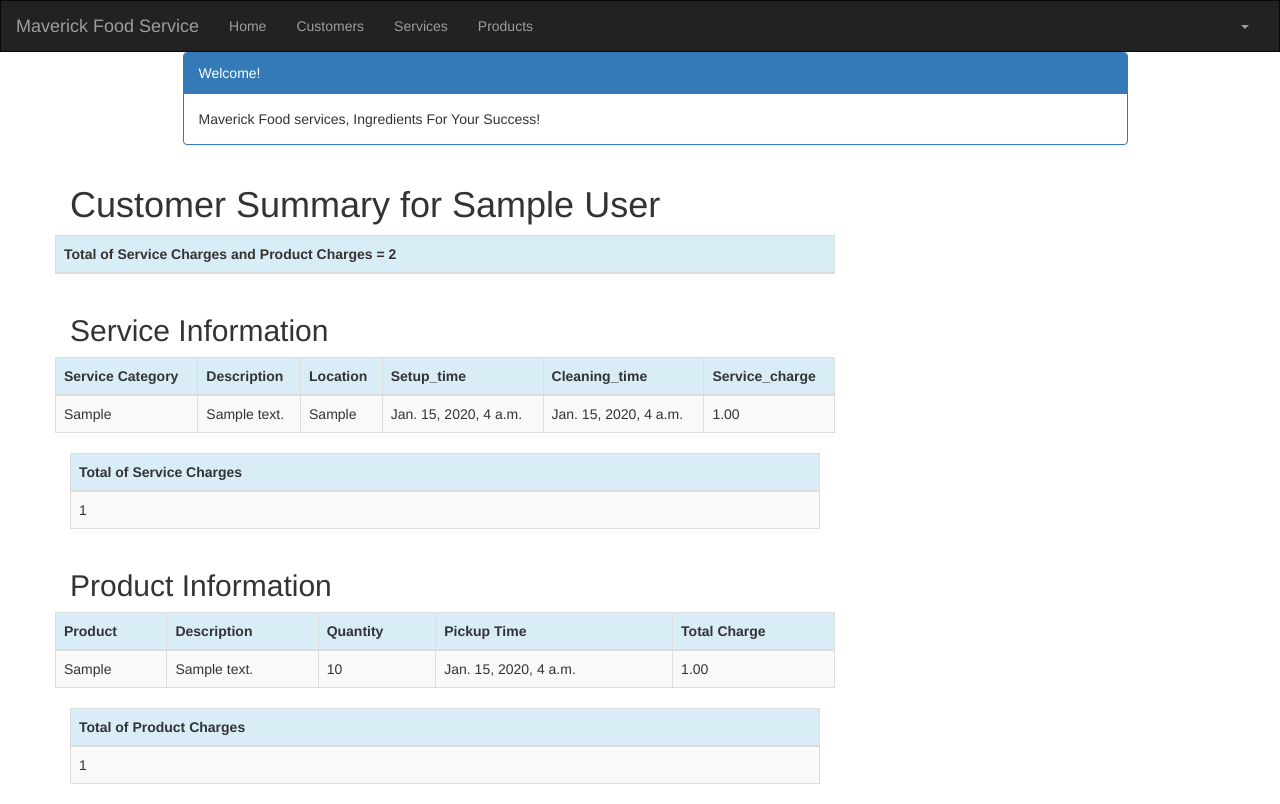
After one commit to uno-isqa-3900/assignment2-Conniesy2021, a Django app: page /customer/1/summary/ in a window 1280 px wide. The commit adds this page. Run offline with Django 3.2, Linux system fonts and the light colour scheme; a user stored in the database is signed in; tables that the repository leaves empty hold one stand-in row (values such as "Sample post"); lists and menus that the app fills with data are empty; some libraries are stand-ins or nearby versions.

Commit message:
update
update

```diff
--- a/crm/templates/crm/customer_list.html
+++ b/crm/templates/crm/customer_list.html
@@ -72,7 +72,7 @@ href="https://maxcdn.bootstrapcdn.com/bootstrap/3.3.4/css/bootstrap.min.css">
                                   onclick="return confirm('Are you sure you want to delete?')"
                                   class="btn btn-danger">Delete</a>
                     </td>
-                    <td><a href=""
+                    <td><a href="{% url 'crm:summary' pk=customer.pk %}"
                            class="btn btn-primary">Summary</a>
 
                 </tr>
--- /dev/null
+++ b/crm/templates/crm/summary.html
@@ -0,0 +1,125 @@
+{% extends 'crm/base.html' %}
+{% block content %}
+{% load mathfilters %}
+{% load humanize %}
+
+<div class="container">
+    <div class="row">
+        <div class="col-md-10 col-md-offset-1">
+            <div class="panel panel-primary">
+                <div class="panel-heading">Welcome!</div>
+                <div class="panel-body">
+                    Maverick Food services, Ingredients For Your Success!
+                </div>
+            </div>
+        </div>
+    </div>
+</div>
+<div class="row">
+  <h1 style="padding-left: 15Px">Customer Summary for {{ customer.cust_name }}</h1>
+</div>
+
+    <div class="row">
+        <table class="table table-striped table-bordered table-hover">
+            <thead>
+                <tr class="bg-info">
+                    <th>
+                    Total of Service Charges and Product Charges =
+                    {{ sum_service_charge.service_charge__sum|add:sum_product_charge.charge__sum }}
+                    </th>
+                </tr>
+            </thead>
+        </table>
+    </div>
+
+    <div class="row">
+        <h2 style="padding-left: 15Px">Service Information</h2>
+    </div>
+    <div class="row">
+        <table class="table table-striped table-bordered table-hover">
+            <thead>
+            <tr class="bg-info">
+                <th>Service Category</th>
+                <th>Description</th>
+                <th>Location</th>
+                <th>Setup_time</th>
+                <th>Cleaning_time</th>
+                <th>Service_charge</th>
+
+            </tr>
+            </thead>
+            <tbody>
+            {% for service in services %}
+                <tr>
+                    <td>{{ service.service_category }}</td>
+                    <td>{{ service.description }}</td>
+                    <td>{{ service.location }}</td>
+                    <td>{{ service.setup_time }}</td>
+                    <td>{{ service.cleanup_time }}</td>
+                    <td>{{ service.service_charge|intcomma }}</td>
+                </tr>
+            {% endfor %}
+            </tbody>
+        </table>
+    </div>
+    <div>
+        <table class="table table-striped table-bordered table-hover">
+        <thead>
+            <tr class="bg-info">
+                <th>Total of Service Charges</th>
+            </tr>
+        </thead>
+        <tbody>
+            <tr>
+                <td>{{ sum_service_charge.service_charge__sum|intcomma }}</td>
+            </tr>
+        </tbody>
+    </table>
+    </div>
+
+    <div class="row">
+        <h2 style="padding-left: 15Px">Product Information</h2>
+    </div>
+    <div class="row">
+        <table class="table table-striped table-bordered table-hover">
+            <thead>
+            <tr class="bg-info">
+                <th>Product</th>
+                <th>Description</th>
+                <th>Quantity</th>
+                <th>Pickup Time</th>
+                <th>Total Charge</th>
+
+            </tr>
+            </thead>
+            <tbody>
+            {% for product in products %}
+                <tr>
+                    <td>{{ product.product }}</td>
+                    <td>{{ product.p_description }}</td>
+                    <td>{{ product.quantity|intcomma }}</td>
+                    <td>{{ product.pickup_time }}</td>
+
+
+                    <td>{{ product.charge|intcomma }}</td>
+                </tr>
+            {% endfor %}
+            </tbody>
+        </table>
+    </div>
+    <div>
+        <table class="table table-striped table-bordered table-hover">
+        <thead>
+            <tr class="bg-info">
+                <th>Total of Product Charges</th>
+            </tr>
+        </thead>
+        <tbody>
+            <tr>
+                <td>{{ sum_product_charge.charge__sum|intcomma }}</td>
+            </tr>
+        </tbody>
+    </table>
+    </div>
+
+{% endblock %}
--- a/crm/urls.py
+++ b/crm/urls.py
@@ -17,4 +17,5 @@ urlpatterns = [
     path('product/create/', views.product_new, name='product_new'),
     path('product/<int:pk>/edit/', views.product_edit, name='product_edit'),
     path('product/<int:pk>/delete/', views.product_delete, name='product_delete'),
+    path('customer/<int:pk>/summary/', views.summary, name='summary'),
 ]
--- a/crm/views.py
+++ b/crm/views.py
@@ -4,125 +4,168 @@ from django.shortcuts import render, get_object_or_404
 from django.shortcuts import render
 from .models import *
 from .forms import *
+from django.db.models import Sum
+from _decimal import Decimal
 
 now = timezone.now()
+
+
 def home(request):
     return render(request, 'crm/home.html',
-             {'crm': home})
+                  {'crm': home})
+
 
 @login_required
 def customer_list(request):
     customer = Customer.objects.filter(created_date__lte=timezone.now())
     return render(request, 'crm/customer_list.html',
                   {'customers': customer})
+
+
 @login_required
 def customer_edit(request, pk):
-   customer = get_object_or_404(Customer, pk=pk)
-   if request.method == "POST":
-       # update
-       form = CustomerForm(request.POST, instance=customer)
-       if form.is_valid():
-           customer = form.save(commit=False)
-           customer.updated_date = timezone.now()
-           customer.save()
-           customer = Customer.objects.filter(created_date__lte=timezone.now())
-           return render(request, 'crm/customer_list.html',
-                         {'customers': customer})
-   else:
-        # edit
-       form = CustomerForm(instance=customer)
-   return render(request, 'crm/customer_edit.html', {'form': form})
+    customer = get_object_or_404(Customer, pk=pk)
+    if request.method == "POST":
+        # update
+        form = CustomerForm(request.POST, instance=customer)
+        if form.is_valid():
+            customer = form.save(commit=False)
+            customer.updated_date = timezone.now()
+            customer.save()
+            customer = Customer.objects.filter(created_date__lte=timezone.now())
+            return render(request, 'crm/customer_list.html',
+                          {'customers': customer})
+    else:
+    # edit
+        form = CustomerForm(instance=customer)
+        return render(request, 'crm/customer_edit.html', {'form': form})
+
 
 @login_required
 def customer_delete(request, pk):
-   customer = get_object_or_404(Customer, pk=pk)
-   customer.delete()
-   return redirect('crm:customer_list')
+    customer = get_object_or_404(Customer, pk=pk)
+    customer.delete()
+    return redirect('crm:customer_list')
+
 
 @login_required
 def service_list(request):
-   services = Service.objects.filter(created_date__lte=timezone.now())
-   return render(request, 'crm/service_list.html', {'services': services})
+    services = Service.objects.filter(created_date__lte=timezone.now())
+    return render(request, 'crm/service_list.html', {'services': services})
+
 
 @login_required
 def service_new(request):
-   if request.method == "POST":
-       form = ServiceForm(request.POST)
-       if form.is_valid():
-           service = form.save(commit=False)
-           service.created_date = timezone.now()
-           service.save()
-           services = Service.objects.filter(created_date__lte=timezone.now())
-           return render(request, 'crm/service_list.html',
-                         {'services': services})
-   else:
-       form = ServiceForm()
-       # print("Else")
-   return render(request, 'crm/service_new.html', {'form': form})
+    if request.method == "POST":
+        form = ServiceForm(request.POST)
+        if form.is_valid():
+            service = form.save(commit=False)
+            service.created_date = timezone.now()
+            service.save()
+            services = Service.objects.filter(created_date__lte=timezone.now())
+            return render(request, 'crm/service_list.html',
+                          {'services': services})
+    else:
+        form = ServiceForm()
+        # print("Else")
+    return render(request, 'crm/service_new.html', {'form': form})
+
 
 @login_required
 def service_edit(request, pk):
-   service = get_object_or_404(Service, pk=pk)
-   if request.method == "POST":
-       form = ServiceForm(request.POST, instance=service)
-       if form.is_valid():
-           service = form.save()
-           # service.customer = service.id
-           service.updated_date = timezone.now()
-           service.save()
-           services = Service.objects.filter(created_date__lte=timezone.now())
-           return render(request, 'crm/service_list.html', {'services': services})
-   else:
-       # print("else")
-       form = ServiceForm(instance=service)
-   return render(request, 'crm/service_edit.html', {'form': form})
+    service = get_object_or_404(Service, pk=pk)
+    if request.method == "POST":
+        form = ServiceForm(request.POST, instance=service)
+        if form.is_valid():
+            service = form.save()
+            # service.customer = service.id
+            service.updated_date = timezone.now()
+            service.save()
+            services = Service.objects.filter(created_date__lte=timezone.now())
+            return render(request, 'crm/service_list.html', {'services': services})
+    else:
+        # print("else")
+        form = ServiceForm(instance=service)
+    return render(request, 'crm/service_edit.html', {'form': form})
+
 
 @login_required
 def service_delete(request, pk):
-   service = get_object_or_404(Service, pk=pk)
-   service.delete()
-   return redirect('crm:service_list')
+    service = get_object_or_404(Service, pk=pk)
+    service.delete()
+    return redirect('crm:service_list')
+
 
 @login_required
 def product_list(request):
-   products = Product.objects.filter(created_date__lte=timezone.now())
-   return render(request, 'crm/product_list.html', {'products': products})
+    products = Product.objects.filter(created_date__lte=timezone.now())
+    return render(request, 'crm/product_list.html', {'products': products})
+
 
 @login_required
 def product_new(request):
-   if request.method == "POST":
-       form = ProductForm(request.POST)
-       if form.is_valid():
-           product = form.save(commit=False)
-           product.created_date = timezone.now()
-           product.save()
-           products = product.objects.filter(created_date__lte=timezone.now())
-           return render(request, 'crm/products_list.html',
-                         {'products': products})
-   else:
-       form = ProductForm()
-       # print("Else")
-   return render(request, 'crm/product_new.html', {'form': form})
+    if request.method == "POST":
+        form = ProductForm(request.POST)
+        if form.is_valid():
+            product = form.save(commit=False)
+            product.created_date = timezone.now()
+            product.save()
+            products = product.objects.filter(created_date__lte=timezone.now())
+            return render(request, 'crm/product_list.html',
+                          {'products': products})
+    else:
+        form = ProductForm()
+        # print("Else")
+    return render(request, 'crm/product_new.html', {'form': form})
+
 
 @login_required
 def product_edit(request, pk):
-   product = get_object_or_404(Product, pk=pk)
-   if request.method == "POST":
-       form = ProductForm(request.POST, instance=product)
-       if form.is_valid():
-           product = form.save()
-           # product.customer = product.id
-           product.updated_date = timezone.now()
-           product.save()
-           products = Product.objects.filter(created_date__lte=timezone.now())
-           return render(request, 'crm/product_list.html', {'products': products})
-   else:
-       # print("else")
-       form = ProductForm(instance=product)
-   return render(request, 'crm/product_edit.html', {'form': form})
+    product = get_object_or_404(Product, pk=pk)
+    if request.method == "POST":
+        form = ProductForm(request.POST, instance=product)
+        if form.is_valid():
+            product = form.save()
+            # product.customer = product.id
+            product.updated_date = timezone.now()
+            product.save()
+            products = Product.objects.filter(created_date__lte=timezone.now())
+            return render(request, 'crm/product_list.html', {'products': products})
+    else:
+        # print("else")
+        form = ProductForm(instance=product)
+    return render(request, 'crm/product_edit.html', {'form': form})
+
 
 @login_required
 def product_delete(request, pk):
     product = get_object_or_404(Product, pk=pk)
     product.delete()
     return redirect('crm:product_list')
+
+
+@login_required
+def summary(request, pk):
+    customer = get_object_or_404(Customer, pk=pk)
+    customers = Customer.objects.filter(created_date__lte=timezone.now())
+    services = Service.objects.filter(cust_name=pk)
+    products = Product.objects.filter(cust_name=pk)
+    sum_service_charge = \
+        Service.objects.filter(cust_name=pk).aggregate(Sum('service_charge'))
+    sum_product_charge = \
+        Product.objects.filter(cust_name=pk).aggregate(Sum('charge'))
+
+    # if no product or service records exist for the customer,
+    # change the ‘None’ returned by the query to 0.00
+    sum = sum_product_charge.get("charge__sum")
+    if sum == None:
+        sum_product_charge = {'charge__sum': Decimal('0')}
+    sum = sum_service_charge.get("service_charge__sum")
+    if sum == None:
+        sum_service_charge = {'service_charge__sum': Decimal('0')}
+
+    return render(request, 'crm/summary.html', {'customer': customer,
+                                                'products': products,
+                                                'services': services,
+                                                'sum_service_charge': sum_service_charge,
+                                                'sum_product_charge': sum_product_charge, })
--- a/mfscrm/settings.py
+++ b/mfscrm/settings.py
@@ -38,6 +38,8 @@ INSTALLED_APPS = [
     'django.contrib.messages',
     'django.contrib.staticfiles',
     'crm.apps.CrmConfig',
+    'mathfilters',
+    'django.contrib.humanize',
 ]
 
 MIDDLEWARE = [
--- /dev/null
+++ b/requirements.txt
@@ -0,0 +1,2 @@
+django==3.1.1
+django-mathfilters
```
